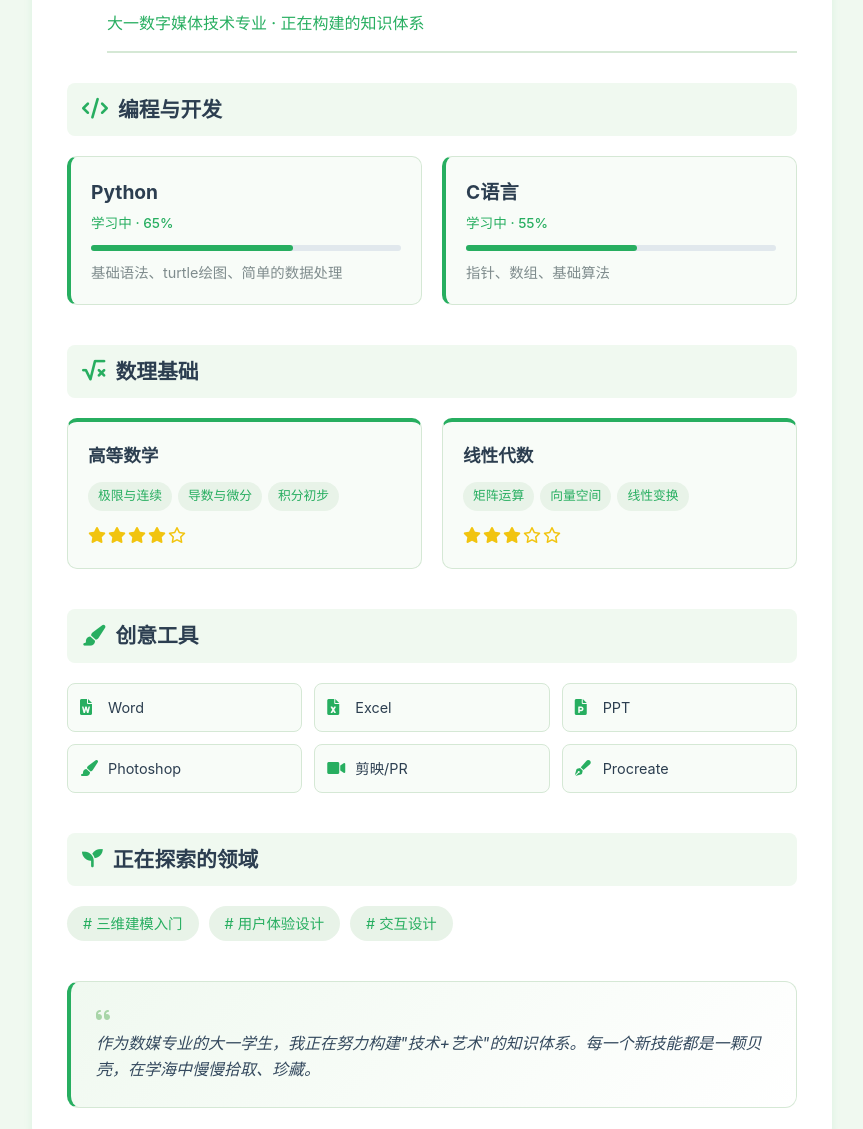
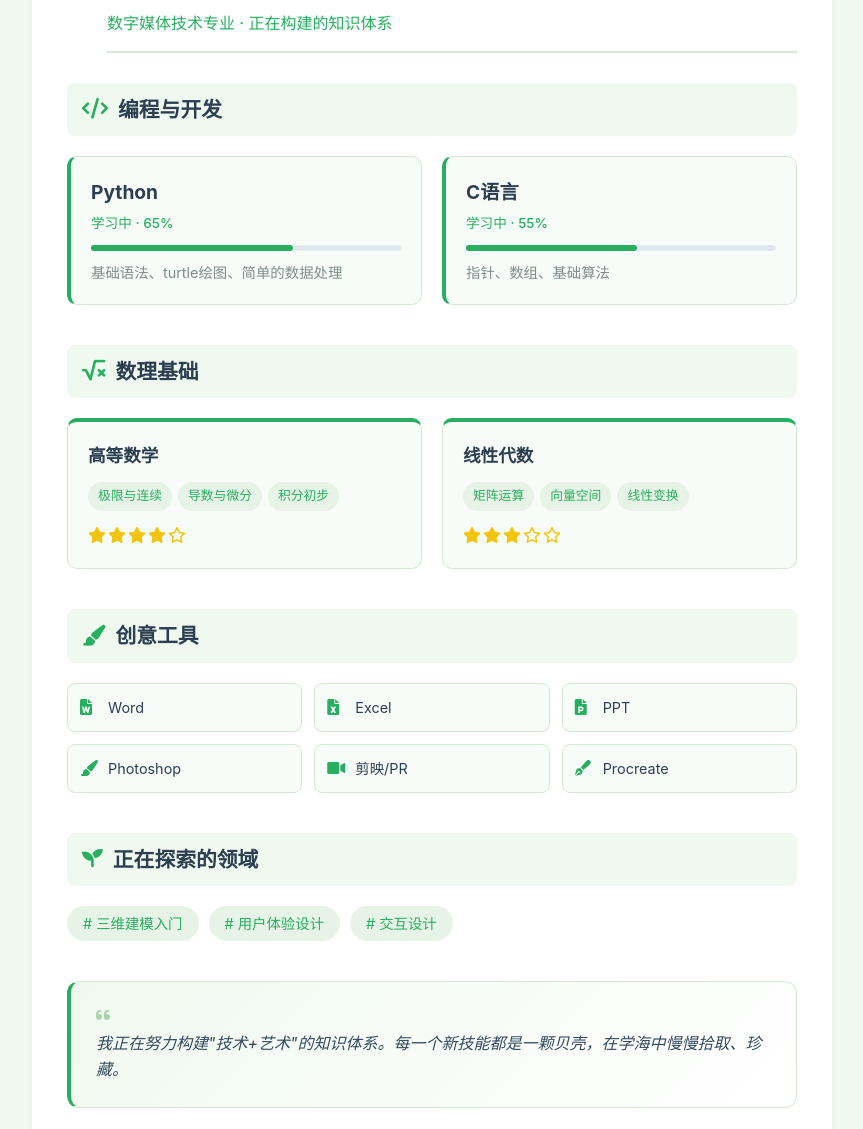
Before and after one commit to Huang-34/Huang-34.github.io, a plain HTML site: page skills.html in a window 1280 px wide. Shown: the part 168-1297 px from the top of the page, without its empty margins (208-1071 px from the left). Drawn offline with Linux system fonts and the light colour scheme.

Commit message:
Update skills.html

```diff
--- a/skills.html
+++ b/skills.html
@@ -146,7 +146,7 @@
         <a href="index.html" class="back-button"><i class="fas fa-arrow-left"></i> 返回主页</a>
         <div class="content-card">
             <h1><i class="fas fa-leaf"></i> 学海拾贝</h1>
-            <p class="section-subtitle">大一数字媒体技术专业 · 正在构建的知识体系</p>
+            <p class="section-subtitle">数字媒体技术专业 · 正在构建的知识体系</p>
 
             <!-- 编程与开发 -->
             <div class="category">
@@ -222,7 +222,7 @@
             <!-- 学习心得 -->
             <div class="quote-card">
                 <i class="fas fa-quote-left"></i>
-                <p>作为数媒专业的大一学生，我正在努力构建"技术+艺术"的知识体系。每一个新技能都是一颗贝壳，在学海中慢慢拾取、珍藏。</p>
+                <p>我正在努力构建"技术+艺术"的知识体系。每一个新技能都是一颗贝壳，在学海中慢慢拾取、珍藏。</p>
             </div>
         </div>
     </div>
```
